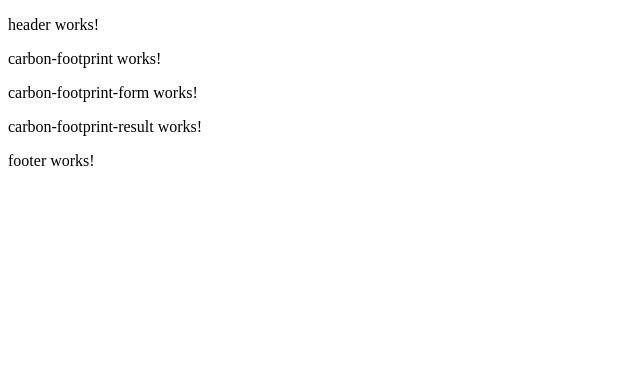
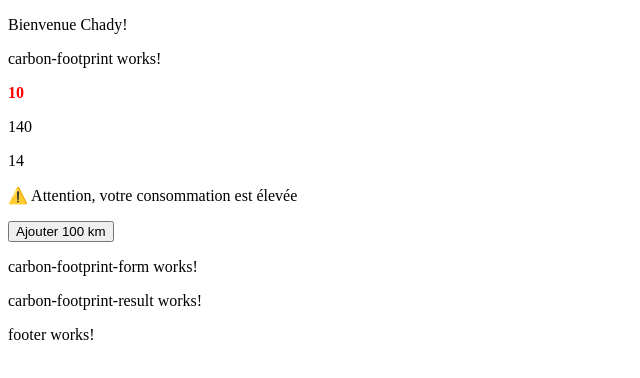
Before and after one commit to chedighribi/empreinte-carbone, an Angular app: page / in a window 1280 px wide. Shown: the top 378 px of the page, without its empty margins (0-640 px from the left). Built offline with nearby package versions, Linux system fonts and the light colour scheme.

Commit message:
feat: adding data to the cfp component

```diff
--- a/src/app/features/carbon-footprint/carbon-footprint.component.css
+++ b/src/app/features/carbon-footprint/carbon-footprint.component.css
@@ -0,0 +1,9 @@
+.haute-distance {
+  color: red;
+  font-weight: bold;
+}
+
+.basse-distance {
+  color: green;
+  font-weight: bold;
+}
--- a/src/app/features/carbon-footprint/carbon-footprint.component.html
+++ b/src/app/features/carbon-footprint/carbon-footprint.component.html
@@ -1,3 +1,19 @@
 <p>carbon-footprint works!</p>
+
+<p [ngClass]="{
+      'haute-distance': consommationPour100Km > 7,
+      'basse-distance': consommationPour100Km < 4
+    }">
+  {{consommationPour100Km}}</p>
+<p>{{distanceKm}}</p>
+<p>{{consommationTotalKm}}</p>
+<p *ngIf="consommationTotalKm > 7">
+  ⚠️ Attention, votre consommation est élevée
+</p>
+<p *ngIf="consommationTotalKm < 4">
+  ✅ Félicitations, votre consommation est faible
+</p>
+<button (click)="addDistance()" >Ajouter 100 km</button>
+
 <app-carbon-footprint-form />
 <app-carbon-footprint-result />
--- a/src/app/features/carbon-footprint/carbon-footprint.component.ts
+++ b/src/app/features/carbon-footprint/carbon-footprint.component.ts
@@ -1,17 +1,26 @@
 import { Component } from '@angular/core';
 import {CarbonFootprintFormComponent} from "./carbon-footprint-form/carbon-footprint-form.component";
 import {CarbonFootprintResultComponent} from "./carbon-footprint-result/carbon-footprint-result.component";
+import {CommonModule} from "@angular/common";
 
 @Component({
   selector: 'app-carbon-footprint',
   standalone: true,
   imports: [
     CarbonFootprintFormComponent,
-    CarbonFootprintResultComponent
+    CarbonFootprintResultComponent,
+    CommonModule,
   ],
   templateUrl: './carbon-footprint.component.html',
   styleUrl: './carbon-footprint.component.css'
 })
 export class CarbonFootprintComponent {
-
+  distanceKm: number = 140;
+  consommationPour100Km: number = 10;
+  get consommationTotalKm(): number {
+    return (this.consommationPour100Km / 100) * this.distanceKm;
+  }
+  addDistance (){
+    return this.distanceKm +=100;
+  }
 }
--- a/src/app/shared/components/header/header.component.html
+++ b/src/app/shared/components/header/header.component.html
@@ -1 +1 @@
-<p>header works!</p>
+<p>Bienvenue {{prenom | titlecase}}!</p>
--- a/src/app/shared/components/header/header.component.ts
+++ b/src/app/shared/components/header/header.component.ts
@@ -1,12 +1,15 @@
 import { Component } from '@angular/core';
+import {TitleCasePipe} from "@angular/common";
 
 @Component({
   selector: 'app-header',
   standalone: true,
-  imports: [],
+  imports: [
+    TitleCasePipe
+  ],
   templateUrl: './header.component.html',
   styleUrl: './header.component.css'
 })
 export class HeaderComponent {
-
+   prenom: string = "chady";
 }
```
